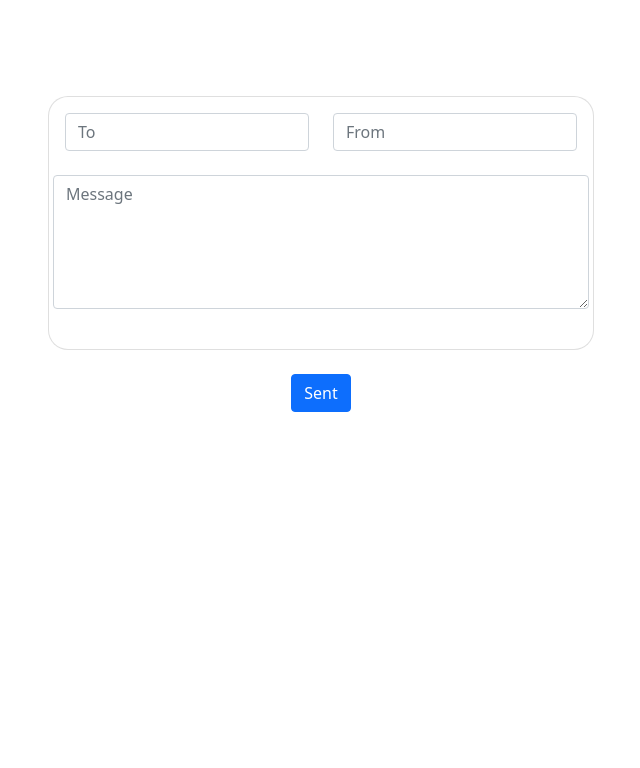
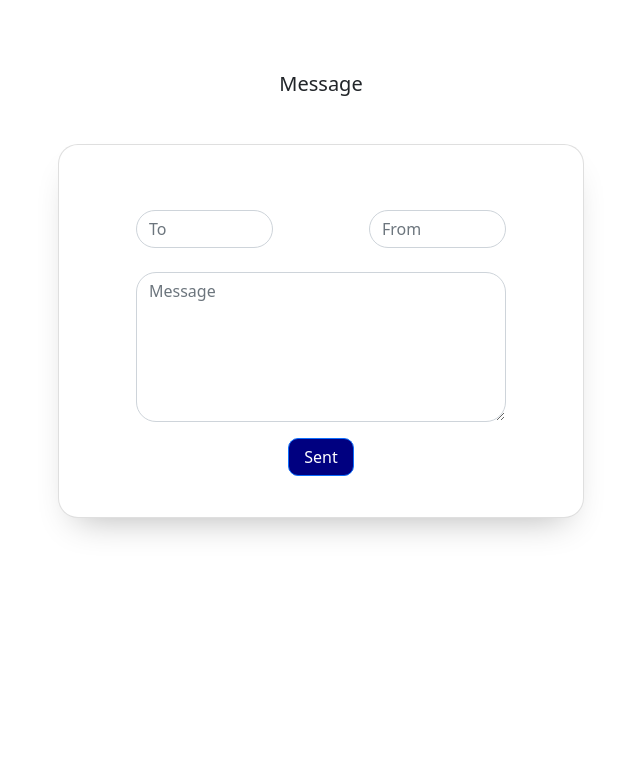
Before and after one commit to HeSithGX2005/SDGP, a PHP site: page /message.html in a window 1280 px wide. Shown: the top 768 px of the page, without its empty margins (319-959 px from the left). After the commit the page ends 535 px from the top, so only its background shows below. Run offline with PHP 8.4, Linux system fonts and the light colour scheme.

Commit message:
message completed

```diff
--- a/Frontend/css/message.css
+++ b/Frontend/css/message.css
@@ -9,3 +9,39 @@ body {
 .card{
   border-radius: 20px !important;
 }
+
+.form-control{
+  border-radius: 20px !important;
+
+}
+
+#submit{
+  background-color: #000080 !important;
+  color: #ffffff !important;
+  padding-left: 15px !important;
+  padding-right: 15px !important;
+  border-radius: 10px !important;
+}
+#submit:hover{
+  background-color: #5783db  !important;
+  color: #000 !important;
+  box-shadow: 0px 5px 15px rgba(128, 102, 157, 0.5) !important;
+}
+
+.card{
+  background-color: #ffffff;
+  border-width: 0;
+  border-radius: 30px;
+  padding: 25px;
+  align-items:center;
+  margin: 10px;
+  box-shadow: rgba(0, 0, 0, 0.3) 0px 18px 36px -18px ;
+  transition:all 0.5s ease;
+  border: 1px solid #ebecf0;
+}
+
+.card:hover{
+  transform: scale(101%);
+  box-shadow: rgba(8, 161, 164, 0.35) 0px 5px 15px !important;
+  background: #ffffff;
+}
--- a/Frontend/leaveform.html
+++ b/Frontend/leaveform.html
@@ -29,7 +29,7 @@
 
      <!--main content-->
 
-    <div class="content text-center mt-5">
+    <div class="content text-center mt-4">
         <div class="container">
             <div class="row justify-content-center">
                 <div class="col-lg-6 col-md-8 col-sm-10 mt-5">
@@ -74,8 +74,8 @@
 
                             <div class="row">
                                 <div class="col">
-                                    <label for="comment" class="form-label">Reason</label>
-                                    <textarea class="form-control" style="max-height: 100px;" rows="3" id="comment" name="text" placeholder="Reason"></textarea>
+                                    <label for="comment" class="form-label"></label>
+                                    <textarea class="form-control" style="max-height: 150px;" rows="6" id="comment" name="text" placeholder="Reason"></textarea>
                                 </div>
                             </div>
                             <button type="button" class="btn btn-primary mt-3" id="submit">Submit</button>
--- a/Frontend/message.html
+++ b/Frontend/message.html
@@ -29,28 +29,32 @@
 
         <!--main content-->
 
-        <div class="content text-center mt-5">
+        <div class="content text-center mt-4">
+
             <div class="container">
                 <div class="row justify-content-center">
-                    <div class="col-md-6 mt-5">
+                    <div class="col-md-6">
+                        <h5 class="heading mb-5 mt-5">Message</h5>
                         <div class="card">
                             <div class="card-body">
                                 <form>
                                     <div class="row">
-                                    <div class="col">
-                                        <input type="text" class="form-control" placeholder="To" name="to">
+                                    <div class="col px-5">
+                                        <input type="text" class="form-control mt-4 mb-4" placeholder="To" name="to">
                                     </div>
-                                    <div class="col">
-                                        <input type="password" class="form-control" placeholder="From" name="from">
+                                    <div class="col px-5">
+                                        <input type="password" class="form-control mt-4 mb-4" placeholder="From" name="from">
                                     </div>
-                                    </div><br>
-                                    <div class="row">
-                                        <textarea class="form-control" rows="5" id="message" placeholder="Message" name="text"></textarea>
                                     </div>
-                                </form><br>
+                                    <div class="row px-5">
+                                        <textarea class="form-control" rows="6" id="message" placeholder="Message" name="text" style="max-height: 150px;"></textarea>
+                                    </div>
+                                </form>
+                                <button type="button" class="btn btn-primary mt-3" id="submit">Sent</button>
                             </div>
-                        </div><br>
-                        <button type="button" class="btn btn-primary">Sent</button>
+
+                        </div>
+
                     </div>
                 </div>
             </div>
```
